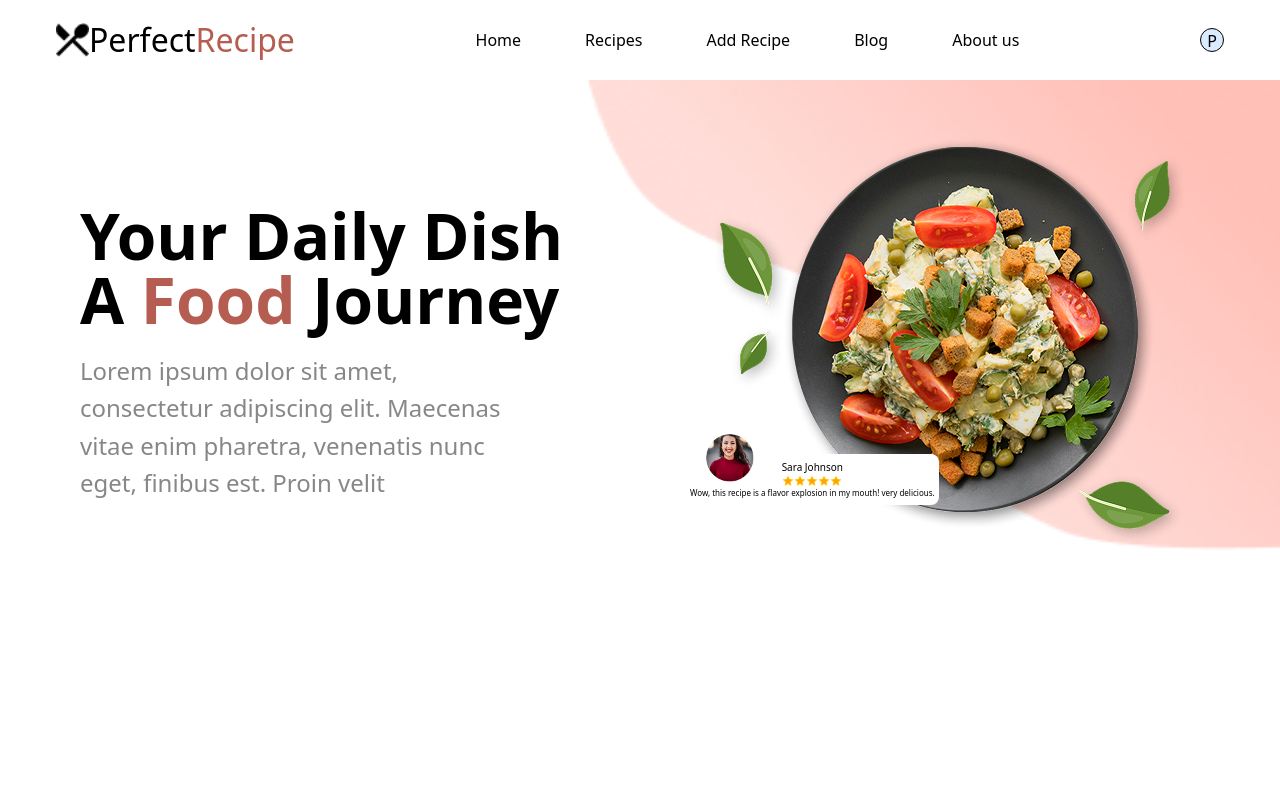
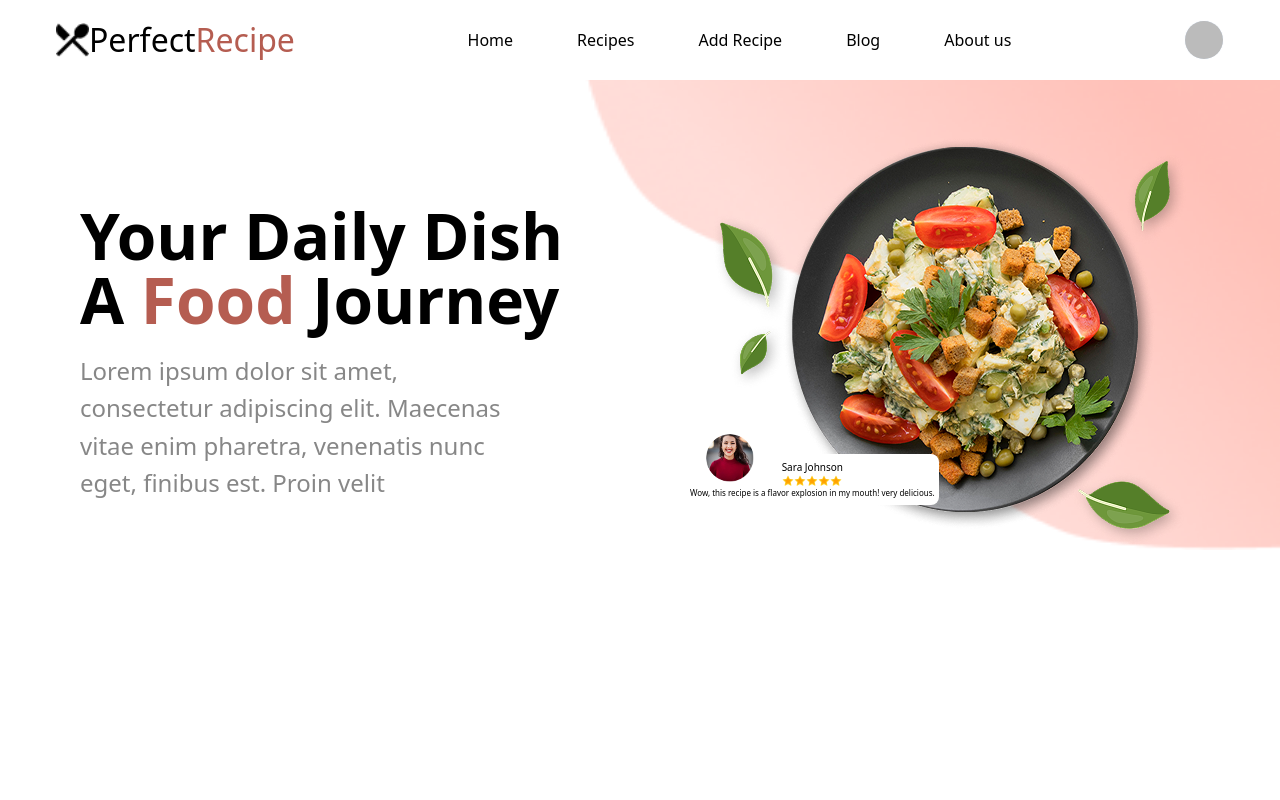
Before and after one commit to pallavi2011/perfect-recipe, a Next.js app: page / in a window 1280 px wide. Shown: the top 800 px of the page. Built offline with nearby package versions, Linux system fonts and the light colour scheme; no server answers; the database is empty; sample sign-in values are in the browser's storage.

Commit message:
profile pic on navbar fix

```diff
--- a/components/header.jsx
+++ b/components/header.jsx
@@ -58,8 +58,8 @@ const header = () => {
     {user ? (
       <DropdownMenu>
         <DropdownMenuTrigger asChild>
-          <div className='bg-blue-100 rounded-full text-center size-6 border-[1.5px] border-black lg:block hidden'>
-            P
+          <div className='bg-blue-100 rounded-full text-center size-10 border-[1.5px] border-white lg:block hidden'>
+            <img src={user.image} className='w-full h-full rounded-full object-cover' alt="User Profile" />
           </div>
         </DropdownMenuTrigger>
         <DropdownMenuContent className="bg-white">
```
